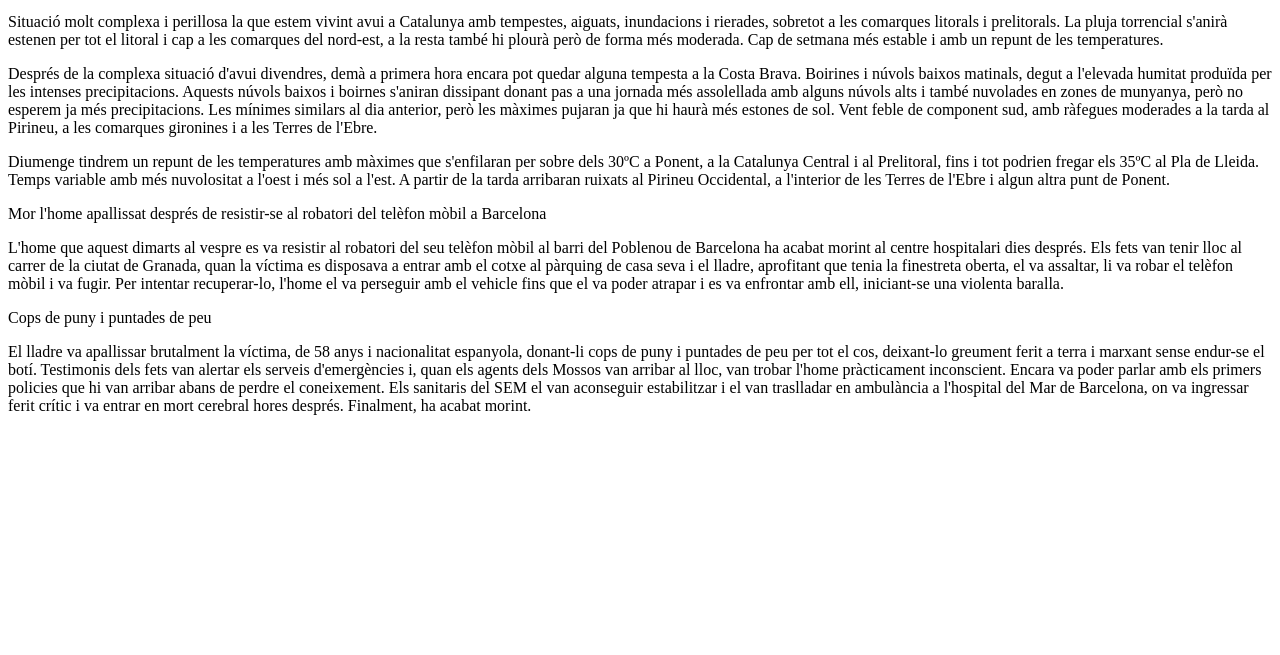
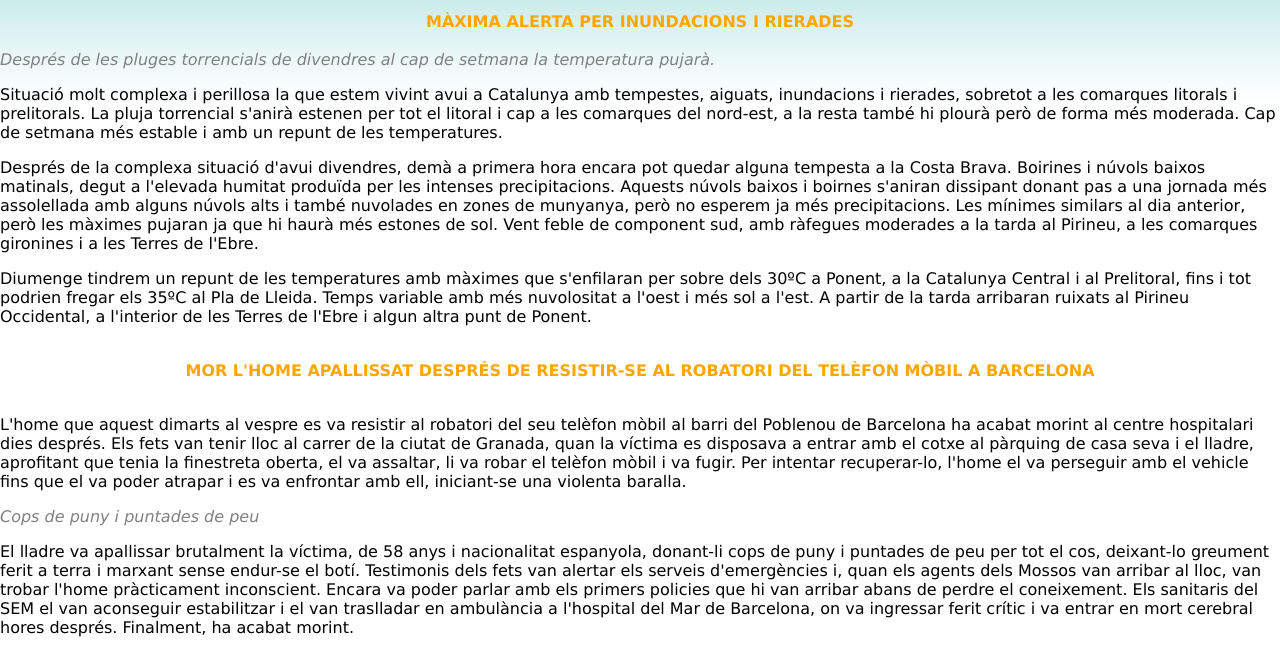
Before and after one commit to daarieel/0373, a plain HTML site: page a1/A1-ex5_Piñón_Dariel.html in a window 1280 px wide. Shown: the part 145-800 px from the top of the page. Drawn offline with Linux system fonts and the light colour scheme; files whose address does not match are found by name.

Commit message:
A1-ex5_Piñón_Dariel.html

```diff
--- a/a1/A1-ex5_Piñón_Dariel.html
+++ b/a1/A1-ex5_Piñón_Dariel.html
@@ -4,7 +4,9 @@
 <head>
   <meta charset="utf-8" />
   <title>ARA.CAT</title>
-  @import url("A1_ex5_Piñón_Dariel.css");
+  <style type="text/css">
+    @import url("A1_ex5_Piñón_Dariel.css");
+  </style>
 </head>
 <body>
   <div id="fondo"></div>
```
